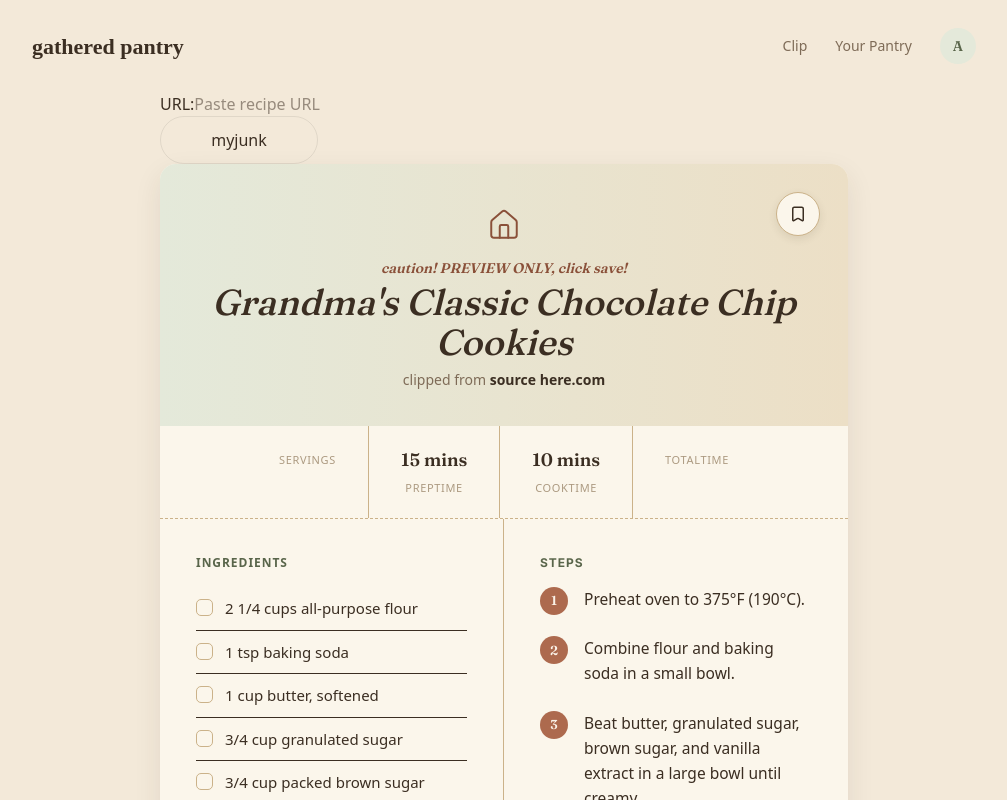
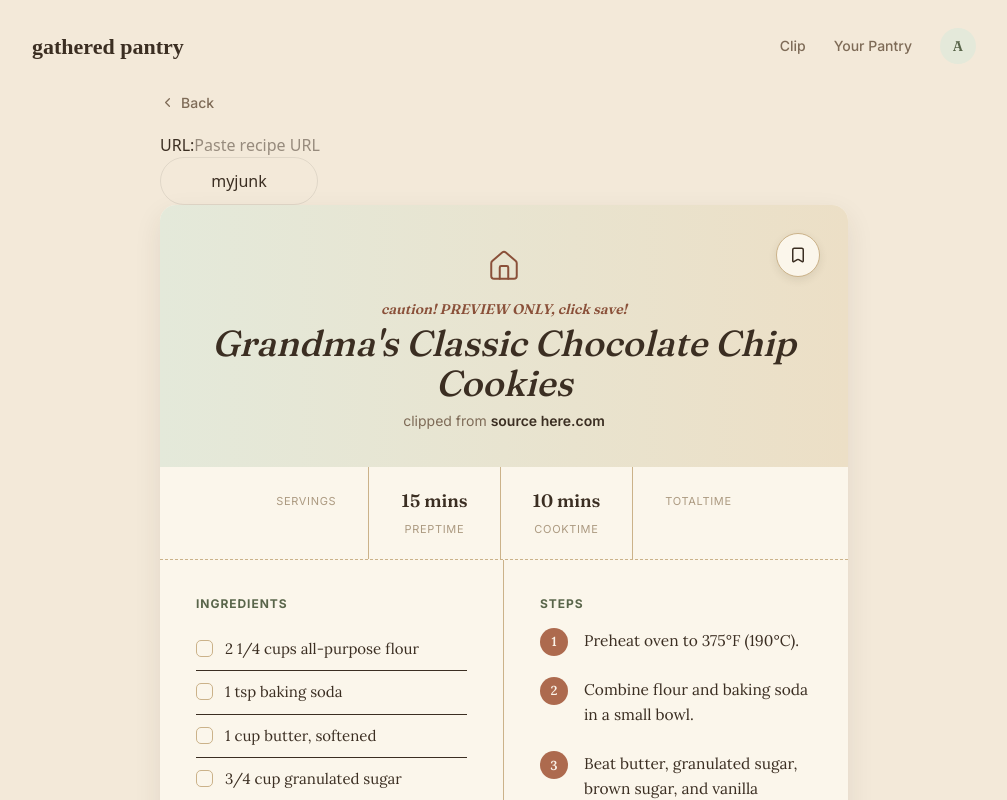
Before and after one commit to vngelynn/recipe-ripper, a Next.js app: page / in a window 1280 px wide. Shown: the top 800 px of the page, without its empty margins (136-1143 px from the left). Built offline with nearby package versions, Linux system fonts and the light colour scheme.

Commit message:
fix fonts

```diff
--- a/src/app/page.tsx
+++ b/src/app/page.tsx
@@ -4,6 +4,7 @@ import { useExtractRecipe } from "../hooks/useExtractRecipe"
 import UrlForm from "../components/UrlForm"
 import RecipePreview from "@/components/RecipePreview"
 import Navbar from "@/components/Navbar"
+import { ChevronLeft } from "lucide-react"
 
 const IS_STYLING = true
 
@@ -31,9 +32,14 @@ export default function Home() {
   const isWorking = isLoading || isFetching
 
   return (
-    <div className='min-h-screen w-full bg-cream text-ink serif'>
+    <div className='min-h-screen w-full bg-cream text-ink'>
       <Navbar />
       <div className='max-w-3xl mx-auto px-10 pb-24'>
+        <a className='inline-flex items-center gap-1.5 text-sm font-medium mb-5 cursor-pointer text-ink-soft font-sans-serif'>
+          <ChevronLeft size={15} />
+          Back
+        </a>
+
         <UrlForm onUrlSubmit={handleCheckRecipe} isDisabled={isWorking} />
         {/* TODO: show loading crean if isWorking */}
         {/* TODO: handle display for errors */}
--- a/src/components/Navbar.tsx
+++ b/src/components/Navbar.tsx
@@ -2,7 +2,7 @@ export default function Navbar() {
   return (
     <div className='max-w-5xl mx-auto flex items-center justify-between px-10 py-7'>
       <div id='logo'>gathered pantry</div>
-      <div className='flex items-center gap-7 sans-serif'>
+      <div className='flex items-center gap-7 font-sans-serif'>
         <a className='navlink'>Clip</a>
         <a className='navlink'>Your Pantry</a>
         {/* TODO: dynamically display first name initial */}
--- a/src/components/RecipePreview.tsx
+++ b/src/components/RecipePreview.tsx
@@ -55,7 +55,7 @@ export default function RecipePreview({ recipe }: { recipe: Recipe }) {
         <h1 className='text-4xl mb-2 font-fraunces font-medium italic'>
           {name}
         </h1>
-        <p className='text-sm text-ink-soft sans'>
+        <p className='text-sm text-ink-soft font-sans-serif'>
           clipped from{" "}
           <span className='font-semibold text-ink'>
             {" "}
@@ -64,7 +64,7 @@ export default function RecipePreview({ recipe }: { recipe: Recipe }) {
           </span>
         </p>
       </div>
-      <div className='flex justify-center divide-x text-line sans border-b-[1.5px] border-dashed'>
+      <div className='flex justify-center divide-x text-line font-sans-serif border-b-[1.5px] border-dashed'>
         {/* TODO: investigate 3rd element of servings data response */}
         <RecipeStat label='servings' value={servings[0]} />
         <RecipeStat label='prepTime' value={prepTime} />
@@ -75,7 +75,7 @@ export default function RecipePreview({ recipe }: { recipe: Recipe }) {
         {/* ingredients */}
         <div className='p-9 md:border-r text-line border-b-[0]'>
           <p
-            className='text-xs font-bold uppercase mb-4 text-[#59654A] sans'
+            className='text-xs font-bold uppercase mb-4 text-[#59654A] font-sans-serif'
             style={{
               letterSpacing: "0.08em",
             }}
@@ -87,7 +87,7 @@ export default function RecipePreview({ recipe }: { recipe: Recipe }) {
               <li
                 key={i}
                 onClick={() => toggleIngredient(i)}
-                className='flex items-start gap-3 py-2.5 text-[15px] cursor-pointer select-none text-ink border-b last:border-b-0 border-line]'
+                className='flex items-start gap-3 py-2.5 text-[15px] cursor-pointer select-none text-ink border-b last:border-b-0 border-line] font-serif'
               >
                 <span
                   className={`border-[1.5px] transition-colors ${
@@ -112,11 +112,10 @@ export default function RecipePreview({ recipe }: { recipe: Recipe }) {
         {/* steps */}
         <div className='p-9'>
           <p
-            className='text-xs font-bold uppercase mb-4'
+            className='text-xs font-bold uppercase mb-4 font-sans-serif'
             style={{
               color: "#59654A",
               letterSpacing: "0.08em",
-              fontFamily: "Inter, sans-serif",
             }}
           >
             Steps
@@ -125,9 +124,9 @@ export default function RecipePreview({ recipe }: { recipe: Recipe }) {
             {instructions.map((step, i) => (
               <li
                 key={i}
-                className='relative pl-11 pb-6 last:pb-0 text-[15.5px] leading-relaxed text-ink'
+                className='relative pl-11 pb-6 last:pb-0 text-[15.5px] leading-relaxed text-ink font-serif'
               >
-                <span className='absolute left-0 top-0 w-7 h-7 rounded-full flex items-center justify-center text-[13px] font-semibold bg-terra text-[#FBF3E9] font-fraunces'>
+                <span className='absolute left-0 top-0 w-7 h-7 rounded-full flex items-center justify-center text-[13px] font-semibold bg-terra text-[#FBF3E9]'>
                   {i + 1}
                 </span>
                 {step}
@@ -137,7 +136,7 @@ export default function RecipePreview({ recipe }: { recipe: Recipe }) {
         </div>
 
         {/* note band */}
-        <div className='md:col-span-2 mx-9 mb-9 rounded-xl px-6 py-5 text-sm italic bg-cream-deep text-ink-soft serif'>
+        <div className='md:col-span-2 mx-9 mb-9 rounded-xl px-6 py-5 text-sm italic bg-cream-deep text-ink-soft font-serif'>
           {/* TODO: */}
           add user notes here
         </div>
```
